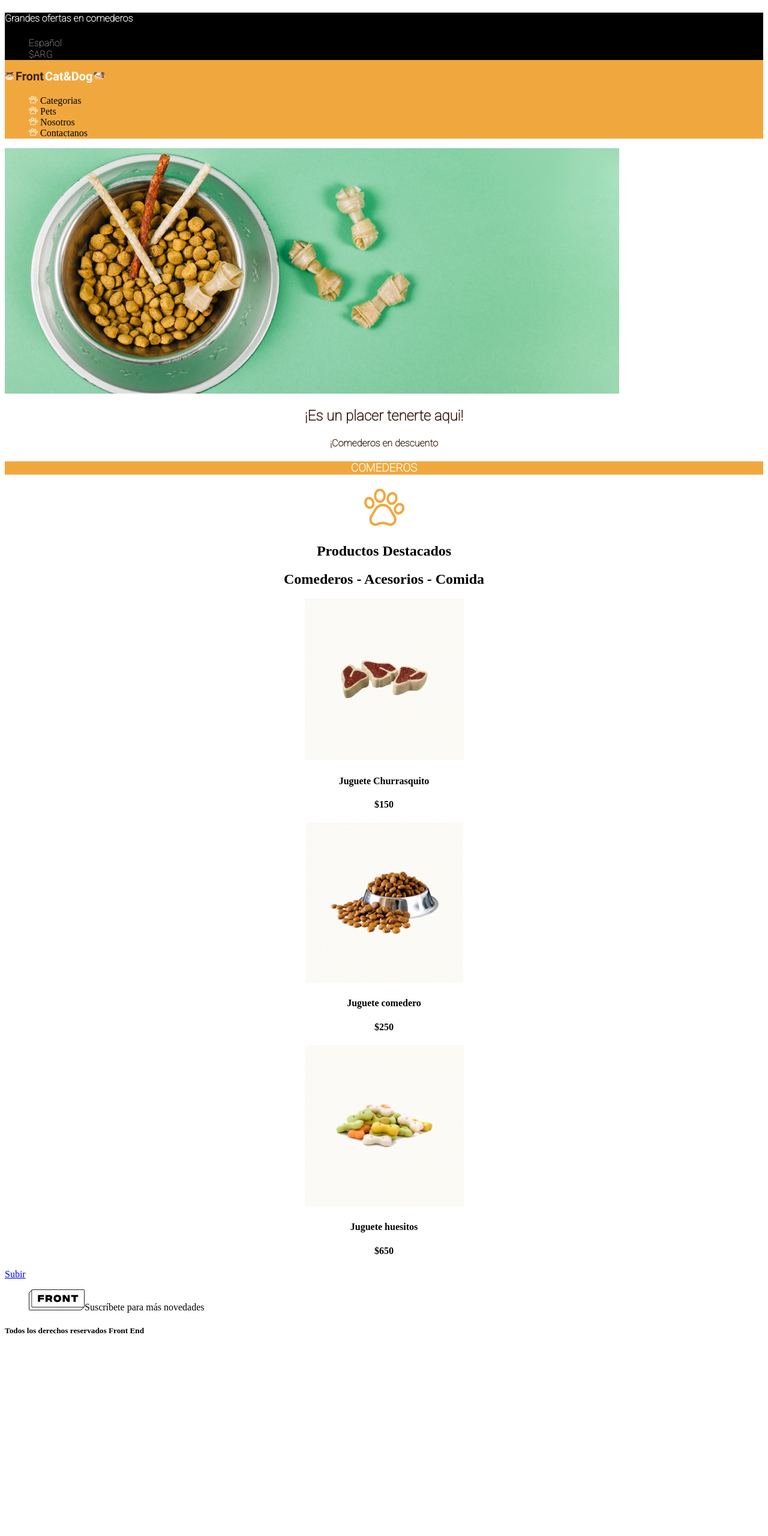
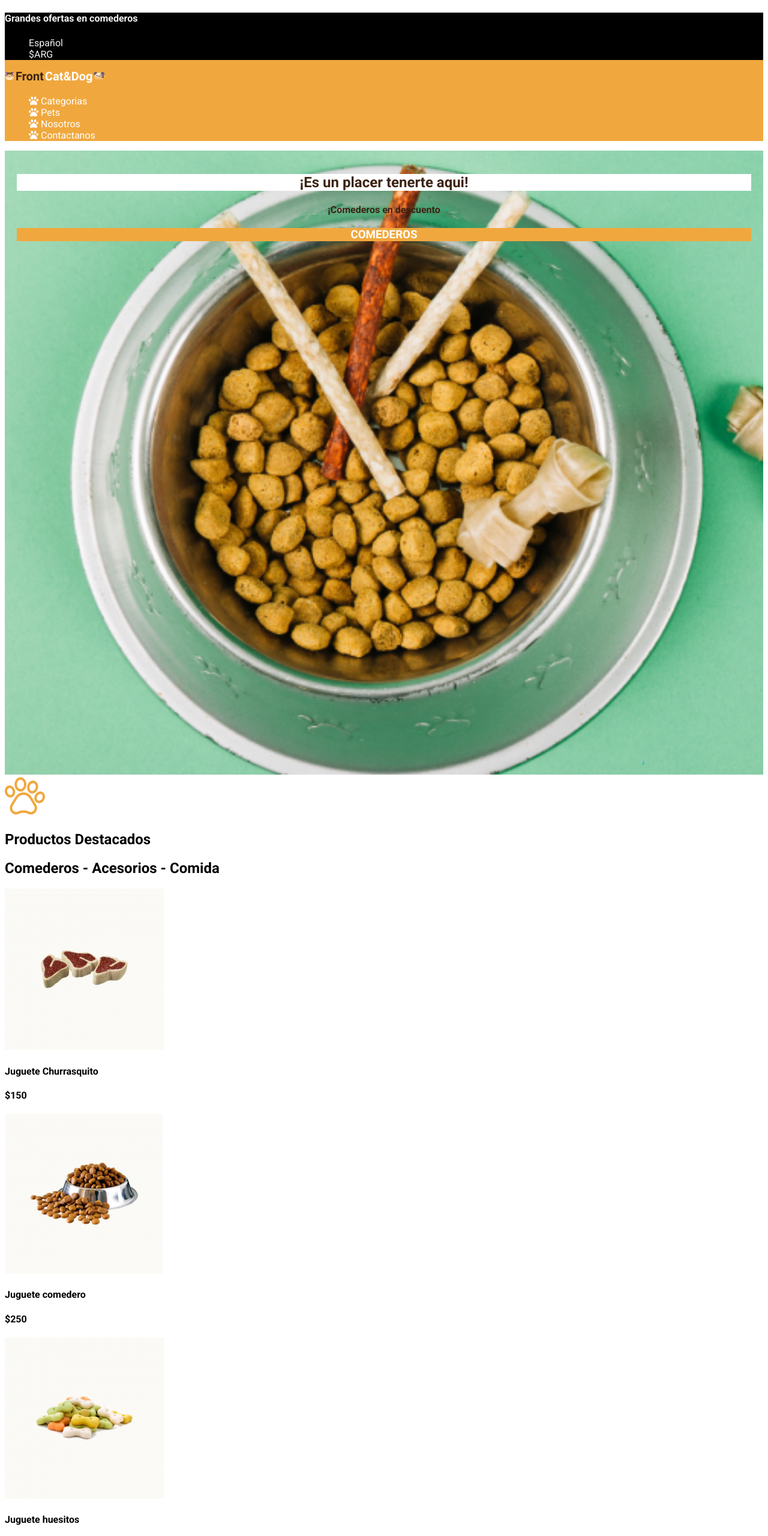
Before and after one commit to Rosesnk/FrontEnd1DH, a plain HTML site: page Pet Shop/index.html in a window 1280 px wide. Shown: the top 2560 px of the page at 60% size. Before the commit the page ends 2248 px from the top, so only its background shows below. Drawn offline with Linux system fonts and the light colour scheme; files whose address does not match are found by name.

Commit message:
actualizacion del dia

```diff
--- /dev/null
+++ b/Ejercicios varios/Modelo de cajas/style.css
@@ -0,0 +1,7 @@
+div{
+    width: 100px;
+    border: solid 1px red;
+    padding: 5px;
+    margin: 10px;
+    box-sizing: border-box;
+}
--- /dev/null
+++ b/Ejercicios varios/Modelo de cajas/style2.css
@@ -0,0 +1,31 @@
+*{box-sizing: border-box;}
+
+header{
+    background-color: lightgreen;
+    color: white;
+    font-size: 28px;
+    border-bottom: solid 3px indigo;
+    padding: 22px;
+    margin-bottom: 15px;
+    text-align: center;
+    }
+
+section{
+    width: 50%;
+    margin-left: 25%;
+    background-color: gainsboro;
+    margin-bottom: 15px;
+    padding: 30px 0px 30px 12px;
+    border: dashed 1px black;
+    border-radius: 5px;
+    text-align: center;
+}
+
+footer{
+    background-color: rebeccapurple;
+    color: white;
+    border-top: solid 1px lightgreen;
+    padding: 12px;
+    height: 40px;
+    text-align: center;
+}
--- a/Pet Shop/estilos.css
+++ b/Pet Shop/estilos.css
@@ -1,7 +1,7 @@
 .barraSup{
     background-color: black;
     color: #F3F3F3;
-    font-family: 'Roboto', sans-serif;
+
     font-style: normal;
     font-weight: normal;
 
@@ -9,15 +9,29 @@
 
 header{
     background-color: #F0A83E;
+    color: white;
+    font-family: 'Roboto', sans-serif;
+}
+
+.areaPrincipal{
+    background-image: url(./img/bowl-and-pet-daities-on-green-background\ 1.png);
+    background-size:cover;
+    background-attachment:local;
+    height: 1000px;
+    padding: 20px;
 
 }
 
+main{
+    font-family: 'Roboto', sans-serif;
+
+}
 .bannerPlato{
     font-family: Roboto;
     font-style: normal;
     font-weight: normal;
+    color: #3C2313;
     text-align: center;
-    color: #3C2313;
 }
 
 .texto1{
@@ -29,6 +43,17 @@ header{
     color: white;
 }
 
-.productosDestacados{
-    text-align: center;
+
+.footer1{
+    background-color: #3C2313;
+    color: white;
+    padding: 20px;
+    font-family: 'Roboto', sans-serif;
+    font-weight: bold;
 }
+
+.footer2{
+    background-color: black;
+    padding: 1px;
+    color: white;
+}
--- a/Pet Shop/index.html
+++ b/Pet Shop/index.html
@@ -5,10 +5,16 @@
     <meta http-equiv="X-UA-Compatible" content="IE=edge">
     <meta name="viewport" content="width=device-width, initial-scale=1.0">
     <title>Pet Shop</title>
-    <link rel="preconnect" href="https://fonts.googleapis.com">
+
+<!--Google Fonts-->
+<link rel="preconnect" href="https://fonts.googleapis.com">
 <link rel="preconnect" href="https://fonts.gstatic.com" crossorigin>
-<link href="https://fonts.googleapis.com/css2?family=Roboto:wght@100&display=swap" rel="stylesheet">
+<link href="https://fonts.googleapis.com/css2?family=Roboto:ital,wght@0,100;0,400;0,700;1,300&display=swap" rel="stylesheet">
 
+<!--Iconos-->
+<link rel="stylesheet" href="https://cdnjs.cloudflare.com/ajax/libs/font-awesome/6.0.0-beta3/css/all.min.css" integrity="sha512-Fo3rlrZj/k7ujTnHg4CGR2D7kSs0v4LLanw2qksYuRlEzO+tcaEPQogQ0KaoGN26/zrn20ImR1DfuLWnOo7aBA==" crossorigin="anonymous" referrerpolicy="no-referrer" />
+
+<!--Estilos-->
 <link rel="stylesheet" href="estilos.css">
 </head>
 <body>
@@ -30,10 +36,10 @@
         </div>
         <nav class="menuPrincipal">
             <ul type="none">
-                <li><img src="./img/pawprint 2.png" alt="huellitaIcono"> Categorias</li>
-                <li><img src="./img/pawprint 2.png" alt="huellitaIcono"> Pets</li>
-                <li><img src="./img/pawprint 2.png" alt="huellitaIcono"> Nosotros</li>
-                <li><img src="./img/pawprint 2.png" alt="huellitaIcono"> Contactanos</li>
+                <li><i class="fas fa-paw"></i> Categorias</li>
+                <li><i class="fas fa-paw"></i> Pets</li>
+                <li><i class="fas fa-paw"></i> Nosotros</li>
+                <li><i class="fas fa-paw"></i> Contactanos</li>
             </ul>
         </nav>
     </header>
@@ -41,7 +47,6 @@
     <main>
         <section class="areaPrincipal">
             <div>
-            <img src="./img/bowl-and-pet-daities-on-green-background 1.png" alt= "bowl">
             </div>
             <div class="bannerPlato">
                 <h2 class="texto1">¡Es un placer tenerte aqui!</h2>
@@ -78,19 +83,23 @@
     </main>
 <!-- Footer -->
 <footer>
-    <section>
+    <div class="footer1">
     <ul>
         <li type="none"><img src="./img/Group.png" alt="sobre">Suscríbete para más novedades</li>
     </ul>
-    </section>
-    <section>
-
-    </section>
-    <section>
-    <div>
+    <p>
+        <ul type="none">
+            <li><img src="./img/Icono.png" alt="location">Localidad Calle-Provincia</li>
+            <li><img src="./img/Icono (1).png" alt="phone">Telefono Numero de telefono</li>
+            <li><img src="./img/Icono (2).png" alt="email">Correo Electronico Direccion de correo</li>
+        </ul>
+    </p>
+    <img src="./img/Logo2.png" alt="logo2">
+    </div>
+    <div class="footer2">
         <h5>Todos los derechos reservados Front End</h5>
     </div>
-    </section>
+
 </footer>
 
 </body>
```
Also changed, not shown: Ejercicios varios/Modelo de cajas/index.html (added, +19 -0 lines), Ejercicios varios/Modelo de cajas/index2.html (added, +18 -0 lines), Pet Shop/img/Logo2.png (added).
